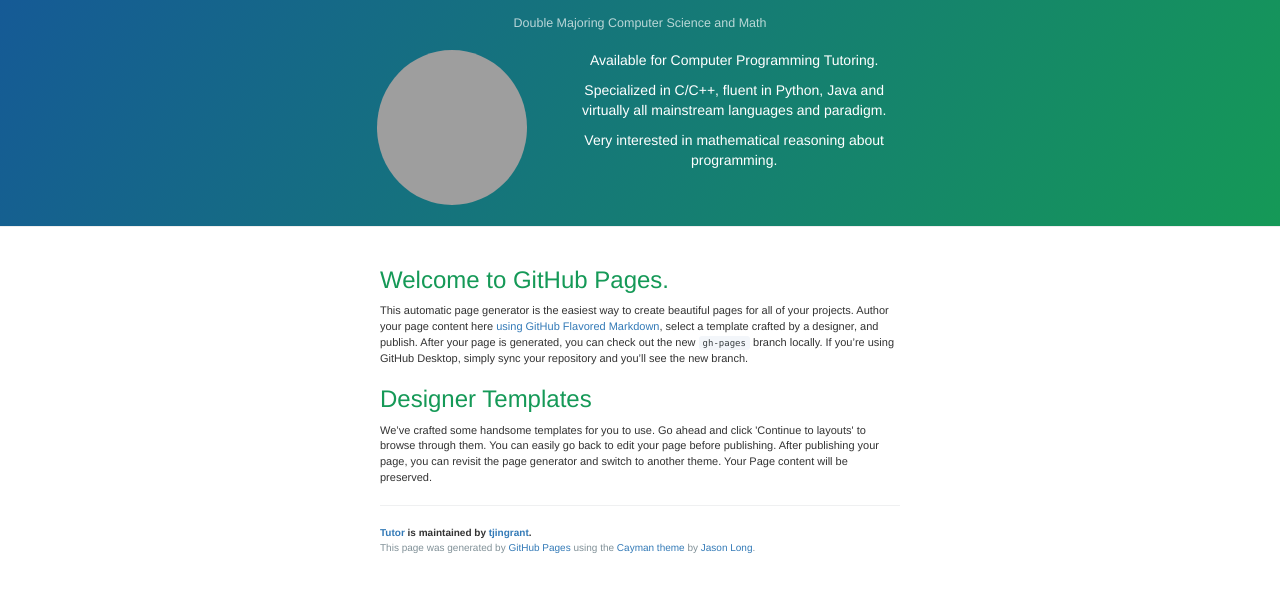
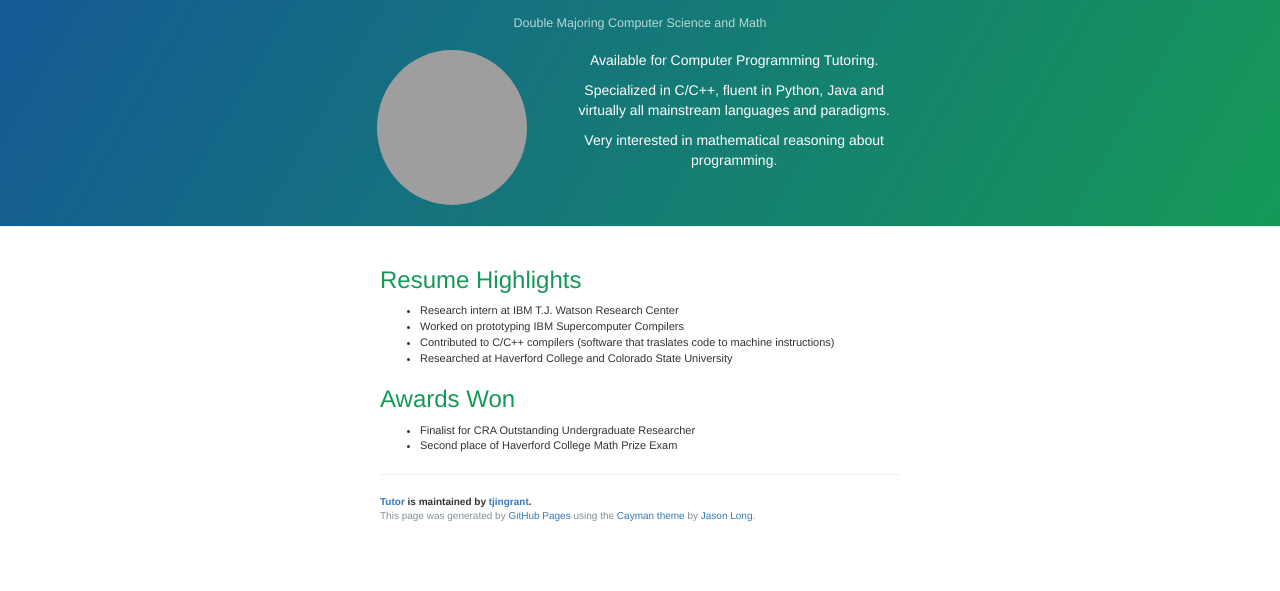
Before and after one commit to tjingrant/tutor, a plain HTML site: page index.html in a window 1280 px wide. Shown: the part 123-714 px from the top of the page. Drawn offline with nearby package versions, Linux system fonts and the light colour scheme; grey boxes are pictures that could not be loaded.

Commit message:
Update index.html

```diff
--- a/index.html
+++ b/index.html
@@ -26,7 +26,7 @@
         </div>
         <div class="col-md-4">
           <p> Available for Computer Programming Tutoring. </p>
-          <p> Specialized in C/C++, fluent in Python, Java and virtually all mainstream languages and paradigm. </p>
+          <p> Specialized in C/C++, fluent in Python, Java and virtually all mainstream languages and paradigms. </p>
           <p> Very interested in mathematical reasoning about programming. </p>
         </div>
       </div>
@@ -34,15 +34,19 @@
 
     <section class="main-content">
       <h3>
-<a id="welcome-to-github-pages" class="anchor" href="#welcome-to-github-pages" aria-hidden="true"><span aria-hidden="true" class="octicon octicon-link"></span></a>Welcome to GitHub Pages.</h3>
-
-<p>This automatic page generator is the easiest way to create beautiful pages for all of your projects. Author your page content here <a href="https://guides.github.com/features/mastering-markdown/">using GitHub Flavored Markdown</a>, select a template crafted by a designer, and publish. After your page is generated, you can check out the new <code>gh-pages</code> branch locally. If you’re using GitHub Desktop, simply sync your repository and you’ll see the new branch.</p>
-
+<a id="welcome-to-github-pages" class="anchor" href="#welcome-to-github-pages" aria-hidden="true"><span aria-hidden="true" class="octicon octicon-link"></span></a>Resume Highlights</h3>
+<ul>
+  <li>Research intern at IBM T.J. Watson Research Center</li>
+  <li>Worked on prototyping IBM Supercomputer Compilers</li>
+  <li>Contributed to C/C++ compilers (software that traslates code to machine instructions)</li>
+  <li>Researched at Haverford College and Colorado State University</li>
+</ul>
 <h3>
-<a id="designer-templates" class="anchor" href="#designer-templates" aria-hidden="true"><span aria-hidden="true" class="octicon octicon-link"></span></a>Designer Templates</h3>
-
-<p>We’ve crafted some handsome templates for you to use. Go ahead and click 'Continue to layouts' to browse through them. You can easily go back to edit your page before publishing. After publishing your page, you can revisit the page generator and switch to another theme. Your Page content will be preserved.</p>
-
+<a id="designer-templates" class="anchor" href="#designer-templates" aria-hidden="true"><span aria-hidden="true" class="octicon octicon-link"></span></a>Awards Won</h3>
+<ul>
+  <li>Finalist for CRA Outstanding Undergraduate Researcher</li>
+  <li>Second place of Haverford College Math Prize Exam</li>
+</ul>
       <footer class="site-footer">
         <span class="site-footer-owner"><a href="https://github.com/tjingrant/tutor">Tutor</a> is maintained by <a href="https://github.com/tjingrant">tjingrant</a>.</span>
 
```
